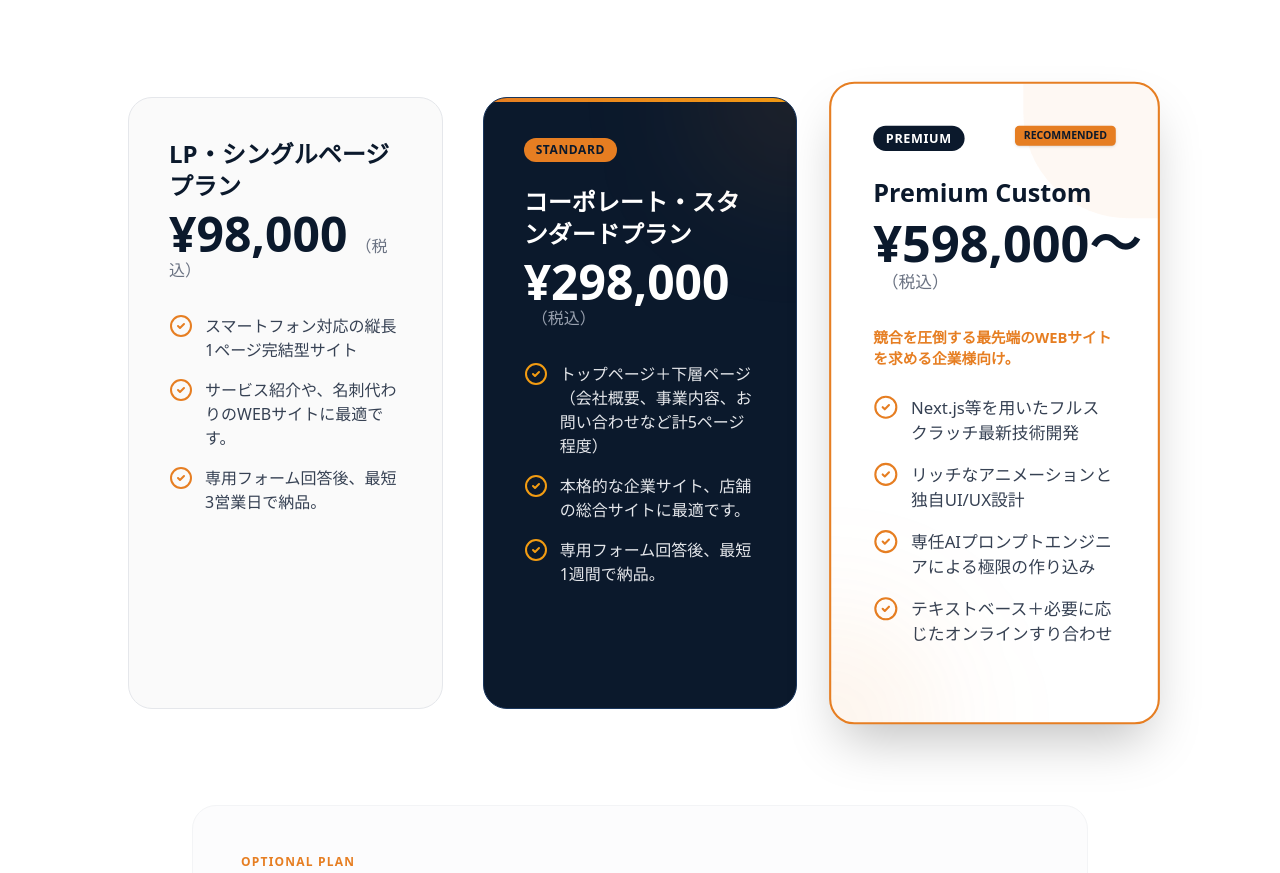
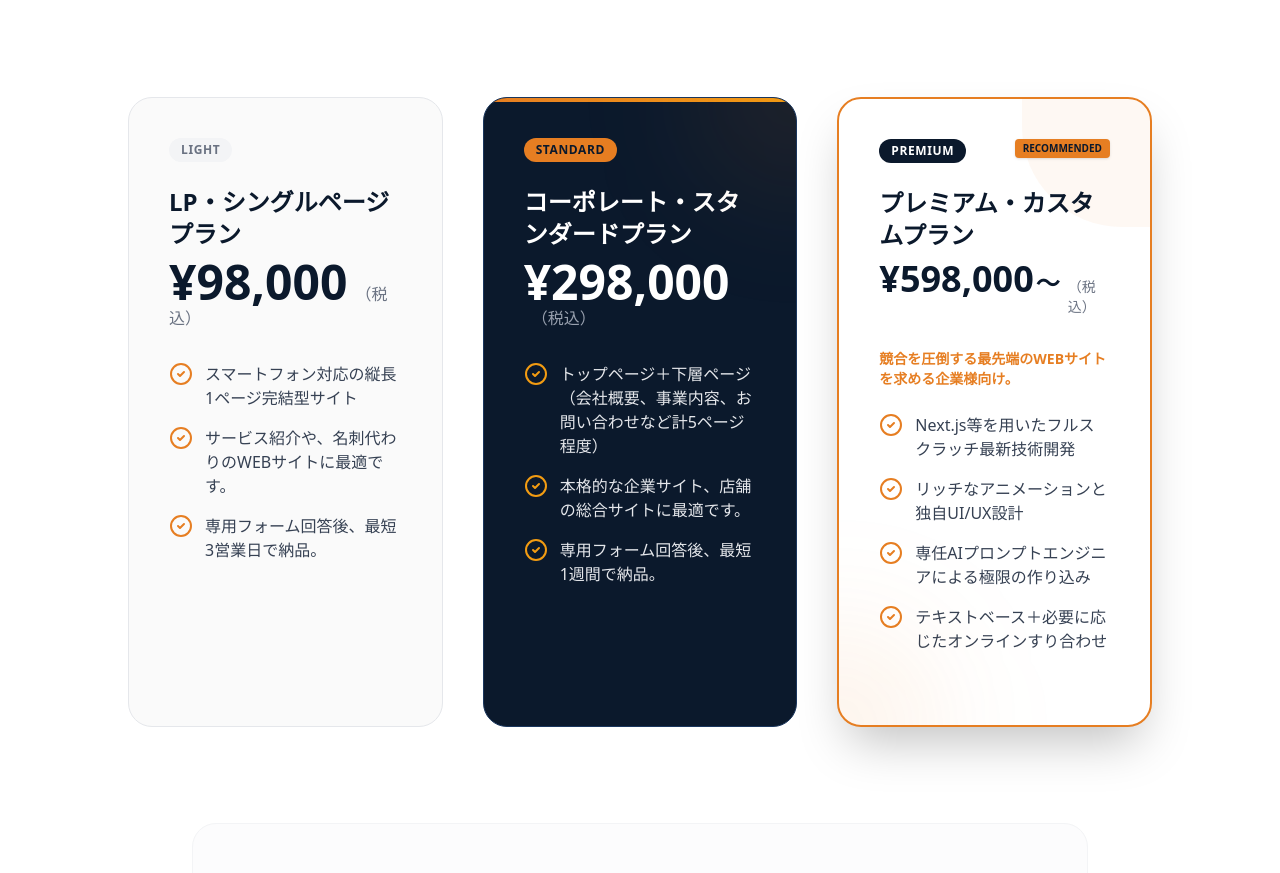
Before and after one commit to terror77x/resonance-studio-portfolio, a Next.js app: page / in a window 1280 px wide. Shown: the part 4580-5453 px from the top of the page. Built offline with nearby package versions, Linux system fonts and the light colour scheme; a web font is replaced by a local one.

Commit message:
style: refine pricing cards balance, rename premium plan, add light badge

```diff
--- a/src/components/Pricing.tsx
+++ b/src/components/Pricing.tsx
@@ -60,6 +60,8 @@ export default function Pricing() {
           <motion.div variants={item} className="flex flex-col bg-[var(--color-background)] p-8 md:p-10 rounded-3xl border border-gray-200 hover:border-[var(--color-resonance)] transition-colors duration-300 relative overflow-hidden group">
             <div className="absolute top-0 right-0 w-32 h-32 bg-[var(--color-resonance)]/5 rounded-bl-[100px] -z-10 group-hover:bg-[var(--color-resonance)]/10 transition-colors"></div>
 
+            <span className="inline-block bg-gray-100 text-gray-500 font-bold text-xs px-3 py-1 rounded-full uppercase tracking-wider mb-6 w-max">Light</span>
+
             <h3 className="text-2xl font-bold text-[var(--color-navy)] mb-2">LP・シングルページプラン</h3>
             <div className="mb-8">
               <span className="text-4xl md:text-5xl font-bold text-[var(--color-navy)]">¥98,000</span>
@@ -114,7 +116,7 @@ export default function Pricing() {
           {/* Plan 3 - Premium Custom */}
           <motion.div
             variants={item}
-            className="flex flex-col bg-white p-8 md:p-10 rounded-3xl border-2 border-[var(--color-resonance)] shadow-2xl relative overflow-hidden group scale-105 md:scale-100 lg:scale-105 z-10"
+            className="flex flex-col bg-white p-8 md:p-10 rounded-3xl border-2 border-[var(--color-resonance)] shadow-2xl relative overflow-hidden group z-10"
           >
             <div className="absolute top-0 right-0 w-32 h-32 bg-[var(--color-resonance)]/5 rounded-bl-[100px] -z-10"></div>
             <div className="absolute -bottom-24 -left-24 w-48 h-48 bg-[var(--color-resonance)]/10 rounded-full blur-3xl"></div>
@@ -124,10 +126,11 @@ export default function Pricing() {
               <span className="inline-block bg-[var(--color-resonance)] text-[var(--color-navy)] font-bold text-[10px] px-2 py-0.5 rounded shadow-sm">RECOMMENDED</span>
             </div>
 
-            <h3 className="text-2xl font-bold text-[var(--color-navy)] mb-2">Premium Custom</h3>
-            <div className="mb-8">
-              <span className="text-4xl md:text-5xl font-bold text-[var(--color-navy)]">¥598,000〜</span>
-              <span className="text-gray-500 font-medium ml-2">（税込）</span>
+            <h3 className="text-2xl font-bold text-[var(--color-navy)] mb-2">プレミアム・カスタムプラン</h3>
+            <div className="mb-8 flex items-baseline">
+              <span className="text-3xl md:text-4xl font-bold text-[var(--color-navy)]">¥598,000</span>
+              <span className="text-xl md:text-2xl font-bold text-[var(--color-navy)] ml-0.5">〜</span>
+              <span className="text-gray-500 font-medium ml-2 text-sm underline-offset-4 decoration-gray-300">（税込）</span>
             </div>
 
             <p className="text-sm font-bold text-[var(--color-resonance)] mb-6">
```
